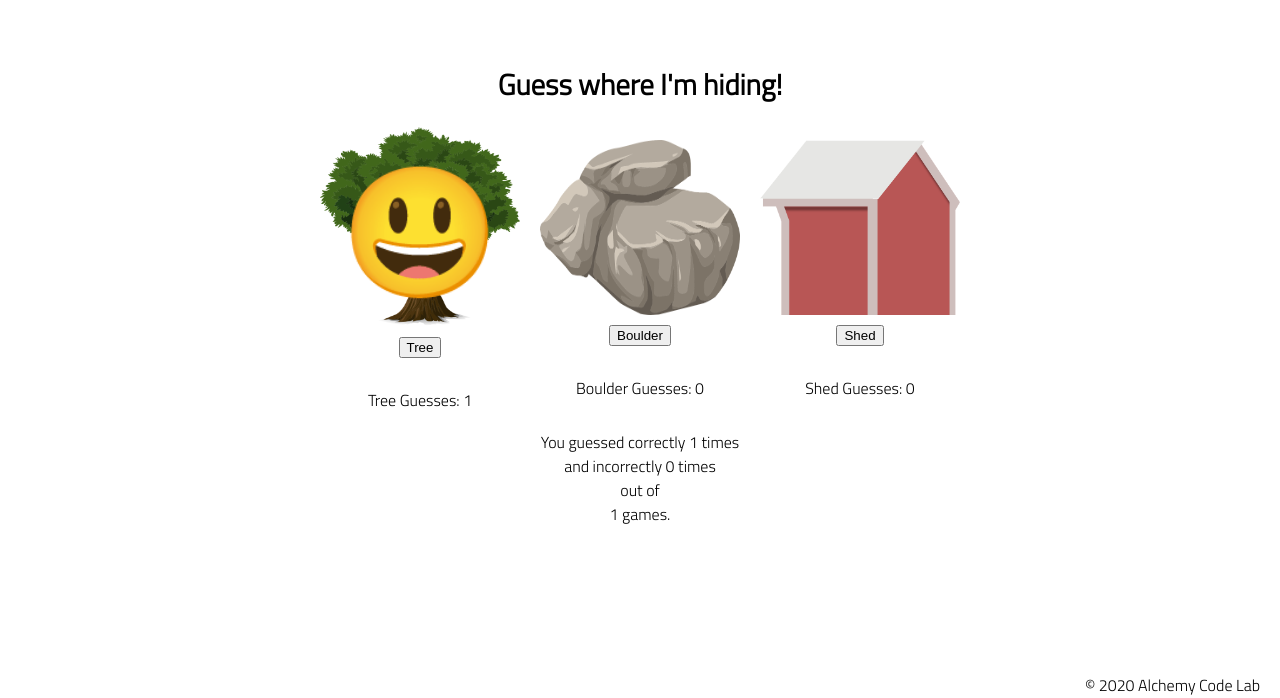
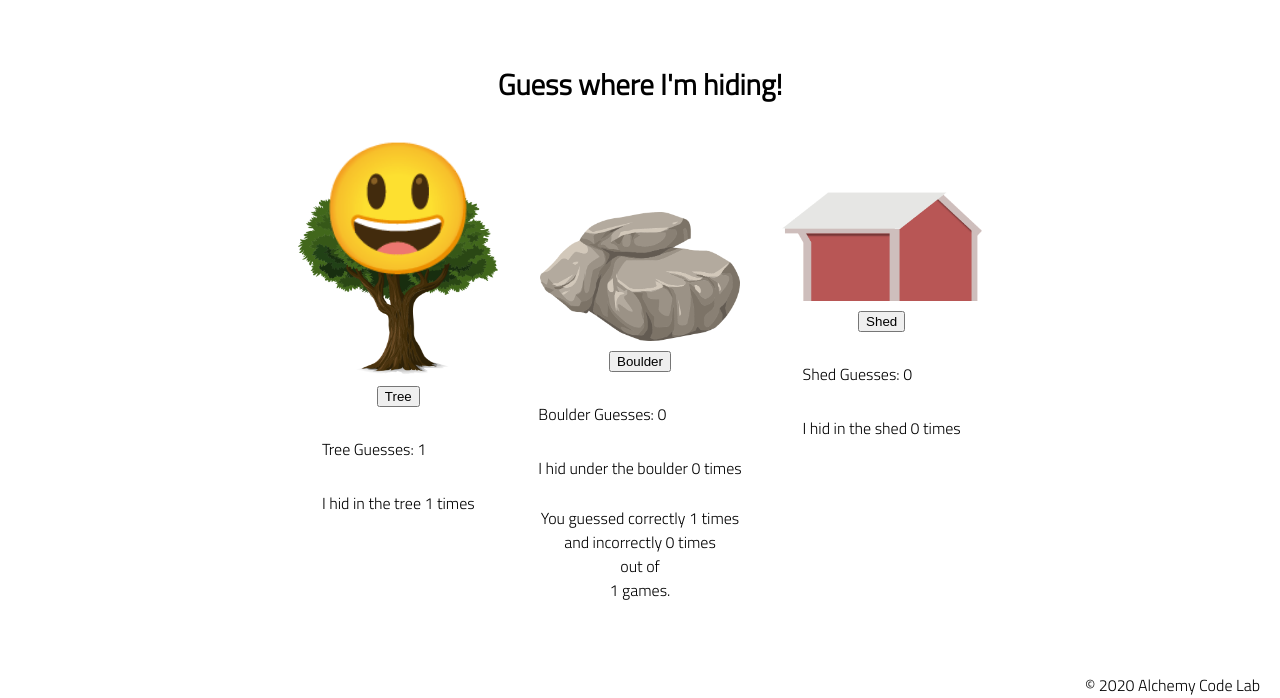
Before and after one commit to anthony-t-woo/hide-and--seek, a plain HTML site: page index.html in a window 1280 px wide. Both pictures are taken after a click on the button "Tree". Shown: the part 102-800 px from the top of the page. Drawn offline with Linux system fonts and the light colour scheme.

Commit message:
added hiding spot counter and tweaked some CSS

```diff
--- a/app.js
+++ b/app.js
@@ -15,6 +15,10 @@ const treeGuessesEl = document.getElementById('tree-guesses');
 const boulderGuessesEl = document.getElementById('boulder-guesses');
 const shedGuessesEl = document.getElementById('shed-guesses');
 
+const hidInTreeEl = document.getElementById('hid-in-tree');
+const hidUnderBoulderEl = document.getElementById('hid-under-boulder');
+const hidInShedEl = document.getElementById('hid-in-shed');
+
 let correctGuesses = 0;
 let totalGuesses = 0;
 let incorrectGuesses = 0;
@@ -22,6 +26,10 @@ let incorrectGuesses = 0;
 let treeGuesses = 0;
 let boulderGuesses = 0;
 let shedGuesses = 0;
+
+let hidInTree = 0;
+let hidUnderBoulder = 0;
+let hidInShed = 0;
 
 shedButton.addEventListener('click', () => {
     shedGuesses++;
@@ -59,11 +67,23 @@ function getRandomHidingSpot() {
     // use the random index above and the array of hidingPlaces to get a random hiding place string
     const correctSpot = hidingPlaces[index];
     // return that random hiding place string
+
+    if (correctSpot == 'tree') {
+        hidInTree++;
+        hidInTreeEl.textContent = hidInTree;
+    } else if (correctSpot == 'boulder') {
+        hidUnderBoulder++;
+        hidUnderBoulderEl.textContent = hidUnderBoulder;
+    } else {
+        hidInShed++;
+        hidInShedEl.textContent = hidInShed;
+    }
+
     return correctSpot;
 }
 
 function handleGuess(userGuess, correctSpot) {
-    // first, right after clicking, we need to remove the emoiji face from the previous hiding place that way we don't end up with more than one emoji face
+    // first, right after clicking, we need to remove the emoji face from the previous hiding place that way we don't end up with more than one emoji face
     // we can do that by removing the .face class from all containers
     shedContainer.classList.remove('face');
     treeContainer.classList.remove('face');
--- a/index.html
+++ b/index.html
@@ -27,19 +27,40 @@
                     <div id="tree-container" class="hiding-place">
                         <img src="./assets/tree.webp" class="hiding-img" />
                         <button id="tree-button">Tree</button>
+                    <div id="class-hide-summary">
                         <p>Tree Guesses: <span id="tree-guesses">0</span></p>
+                        <p>
+                            I hid in the tree
+                            <span id="hid-in-tree">0</span> times
+                        </p>
+                    </div>
+
                     </div>
                     <div id="boulder-container" class="hiding-place">
                         <img src="./assets/boulder.png" class="hiding-img" />
                         <button id="boulder-button">Boulder</button>
-                        <p>
-                            Boulder Guesses: <span id="boulder-guesses">0</span>
-                        </p>
+                        <div id="class-hide-summary">
+                            <p>
+                                Boulder Guesses:
+                                <span id="boulder-guesses">0</span>
+                            </p>
+                            <p>
+                                I hid under the boulder
+                                <span id="hid-under-boulder">0</span> times
+                            </p>
+                        </div>
                     </div>
                     <div id="shed-container" class="hiding-place">
                         <img src="./assets/shed.png" class="hiding-img" />
                         <button id="shed-button">Shed</button>
-                        <p>Shed Guesses: <span id="shed-guesses">0</span></p>
+                        <div id="class-hide-summary">
+                            <p>Shed Guesses: <span id="shed-guesses">0</span></p>
+                        <p>
+                            I hid in the shed
+                            <span id="hid-in-shed">0</span> times
+                        </div>
+
+                        </p>
                     </div>
                 </div>
                 <div>You guessed correctly <span id="wins">0</span> times</div>
--- a/styles/style.css
+++ b/styles/style.css
@@ -132,9 +132,13 @@ footer {
     font-size: 8rem;
     content: '😃';
     position: absolute;
-    margin-bottom: 100px;
+    margin-bottom: 300px;
 }
 
 /* button {
     margin-top: 40px;
 } */
+
+h2 {
+    margin-bottom: 100px;
+}
```
